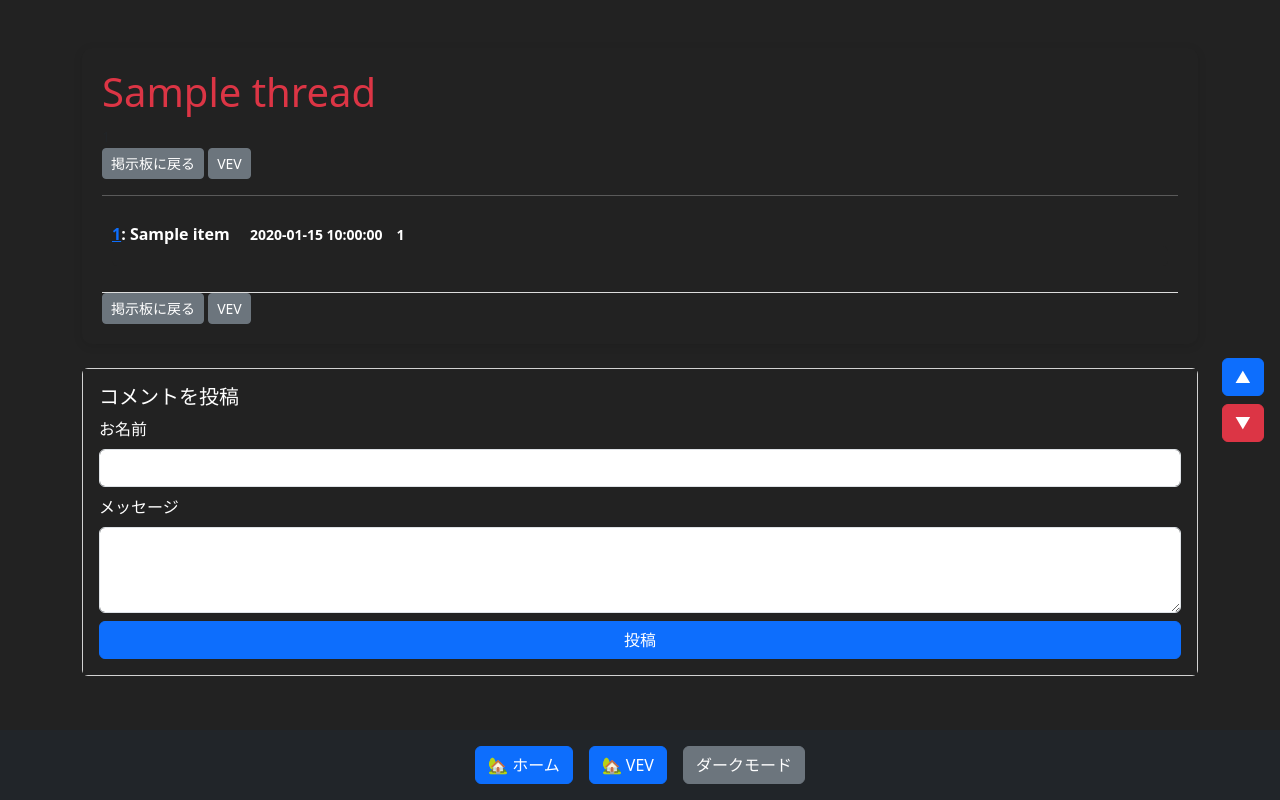
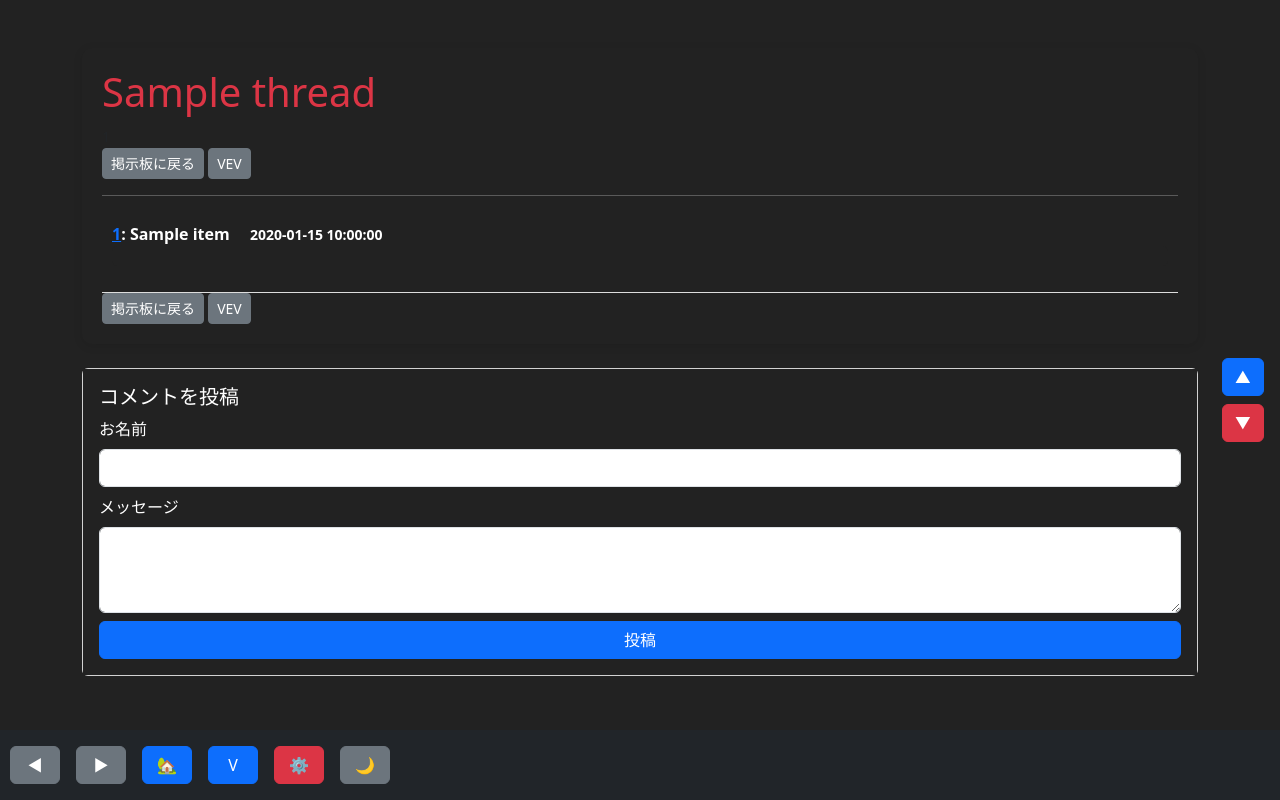
Before and after one commit to padanko/VEV-OSV, a Python web app: template templates/thread.html in a window 1280 px wide. Run offline with Jinja, Linux system fonts and the light colour scheme; the template is opened without the code that fills it: most values are stand-ins (such as "Sample title", 1, 10 or a date in 2020); some libraries are stand-ins or nearby versions.

Commit message:
[feat]新機能実装

```diff
--- /dev/null
+++ b/static/darkmode.js
@@ -0,0 +1,27 @@
+
+var isdark = localStorage.getItem("darkmode") == "true"
+
+function dark_mode_change() {
+    if ( isdark ) {
+        document.querySelectorAll(".body").forEach((d)=>{
+            d.style.backgroundColor = "#fff"
+            d.style.color = "#111"
+        })
+
+    } else {
+        document.querySelectorAll(".body").forEach((d)=>{
+            d.style.backgroundColor = "#222"
+            d.style.color = "#fff"
+
+        })
+
+    }
+}
+
+dark_mode_change()
+
+$("#dark-change").click(()=>{
+    isdark = !isdark
+    dark_mode_change()
+    localStorage.setItem("darkmode", isdark)
+})
--- a/static/style.css
+++ b/static/style.css
@@ -28,17 +28,36 @@
 }
 
 .bottom-nav {
-    background: #343a40;
+    background: rgba(0, 0, 0, 0.5);
     color: white;
     padding: 10px;
-    overflow-x: scroll;
     display: flex;
     vertical-align: middle;
+    flex-wrap: nowrap;
+    overflow-x: scroll;
+
+}
+
+.bottom-nav a {
+    min-width: 50px; /* 子要素の最小幅を指定（重要） */
+    max-height: 50px;
+    display: flex;
+    align-items: center;
     justify-content: center;
+
+}
+
+.bottom-nav button {
+    min-width: 50px; /* 子要素の最小幅を指定（重要） */
+    max-height: 50px;
+    display: flex;
+    align-items: center;
+    justify-content: center;
+
 }
 
 a {
-    color: #05f
+    color: #0af
 }
 
 img {
--- a/templates/index.html
+++ b/templates/index.html
@@ -3,7 +3,7 @@
 <head>
     <meta charset="UTF-8">
     <meta name="viewport" content="width=device-width, initial-scale=1.0">
-    <title>VEV</title>
+    <title>VEV(旧OpenOSV)</title>
     <link rel="stylesheet" href="https://cdn.jsdelivr.net/npm/bootstrap@5.3.2/dist/css/bootstrap.min.css">
     <link rel="stylesheet" href="/static/style.css">
 </head>
@@ -18,4 +18,5 @@
             </div>
         </div>
     </div>
+</body>
 </html>
--- a/templates/thread.html
+++ b/templates/thread.html
@@ -23,16 +23,15 @@
             <a href="/" class="btn btn-secondary btn-sm">VEV</a>
 
             <hr>
-
             <!-- スレッド内容 -->
             <div id="thr">
                 {% for item in thread.contents %}
                 <div class="response body" id="r{{loop.index}}">
                     <strong><a onclick="reply('{{loop.index}}')" class="body reply-button text-primary">{{loop.index}}</a>:
-                        <span class="body">{{item.name}}</span>
-                        <small class="body ">{{item.timestamp}}　{{item.id}}</small>
+                        <span class="body">{% if not hide_name %}{{item.name}}{% else %}名無し{% endif %}</span>
+                        <small class="body ">{{item.timestamp}}{% if not hide_id %}　{{item.id}}{% endif %}</small>
                     </strong>
-                    <pre class="body">{{render(item.text)|safe}}</pre>
+                    <pre class="body" id="r{{loop.index}}b">{{render(item.text)|safe}}</pre>
                 </div>
                 {% endfor %}
             </div>
@@ -62,16 +61,22 @@
     <br>
     <!-- フッター -->
     <div class="bottom-nav mt-4 text-center bg-dark text-white py-3 position-fixed" style="bottom:0px; width:100vw">
-        <a href="/{{instance_id}}/" class="btn btn-primary">🏡 ホーム</a>
+        <button onclick="history.back()" class="btn btn-secondary">◀</button>
         <span class="mx-2"></span>
-        <a href="/" class="btn btn-primary">🏡 VEV</a>
+        <button onclick="history.forward()" class="btn btn-secondary">▶</button>
         <span class="mx-2"></span>
-        <button id="dark-change" class="btn btn-secondary">ダークモード</button>
-
+        <a href="/{{instance_id}}/" class="btn btn-primary">🏡</a>
+        <span class="mx-2"></span>
+        <a href="/" class="btn btn-primary">V</a>
+        <span class="mx-2"></span>
+        <a href="/setting" class="btn btn-danger">⚙</a>
+        <span class="mx-2"></span>
+        <button id="dark-change" class="btn btn-secondary">🌙</button>
     </div>
-
+    <audio src="/static/Notify.wav" id="notify"></audio>
     <script src="https://cdnjs.cloudflare.com/ajax/libs/jquery/3.7.1/jquery.min.js"></script>
     <script src="https://cdnjs.cloudflare.com/ajax/libs/jquery-cookie/1.4.1/jquery.cookie.min.js" integrity="sha512-3j3VU6WC5rPQB4Ld1jnLV7Kd5xr+cq9avvhwqzbH/taCRNURoeEpoPBK9pDyeukwSxwRPJ8fDgvYXd6SkaZ2TA==" crossorigin="anonymous" referrerpolicy="no-referrer"></script>
+    <script src="/static/darkmode.js"></script>
     <script>
         $("#submit").click(() => {
             $.ajax({
@@ -94,14 +99,20 @@
                     var element = document.createElement("div");
                     element.className = "body response";
                     element.id = `r${data.index}`
+                    if ("{{ hide_id }}" == "True") {
+                        data.id = ""
+                    }
                     element.innerHTML = `
                         <strong><a onclick="reply('${data.index}')" class="reply-button text-primary body">${data.index}</a>:
                         <span class="body">${data.name}</span>
                         <small class="body">${data.timestamp}　${data.id}</small>
                         </strong>
-                        <pre class="body">${data.text}</pre>
+                        <pre class="body" id="r${data.index}b">${data.text}</pre>
                     `;
                     $("#thr")[0].appendChild(element);
+                    $("#notify")[0].pause();
+                    $("#notify")[0].currentTime=0;
+                    $("#notify")[0].play();
                     dark_mode_change()
                     poll();
                 })
@@ -117,33 +128,6 @@
             $("#text").val(`>>${c}\n${$("#text").val()}`)
         }
 
-        var isdark = localStorage.getItem("darkmode") == "true"
-
-        function dark_mode_change() {
-            if ( isdark ) {
-                document.querySelectorAll(".body").forEach((d)=>{
-                    d.style.backgroundColor = "#fff"
-                    d.style.color = "#111"
-                })
-
-
-            } else {
-                document.querySelectorAll(".body").forEach((d)=>{
-                    d.style.backgroundColor = "#222"
-                    d.style.color = "#fff"
-
-                })
-
-            }
-        }
-
-        dark_mode_change()
-
-        $("#dark-change").click(()=>{
-            isdark = !isdark
-            dark_mode_change()
-            localStorage.setItem("darkmode", isdark)
-        })
     </script>
 
 </body>
```
Also changed, not shown: main.py (+23 -2 lines), templates/bbs.html (+10 -33 lines), templates/setting.html (+84 -1 lines), 1 other file.
